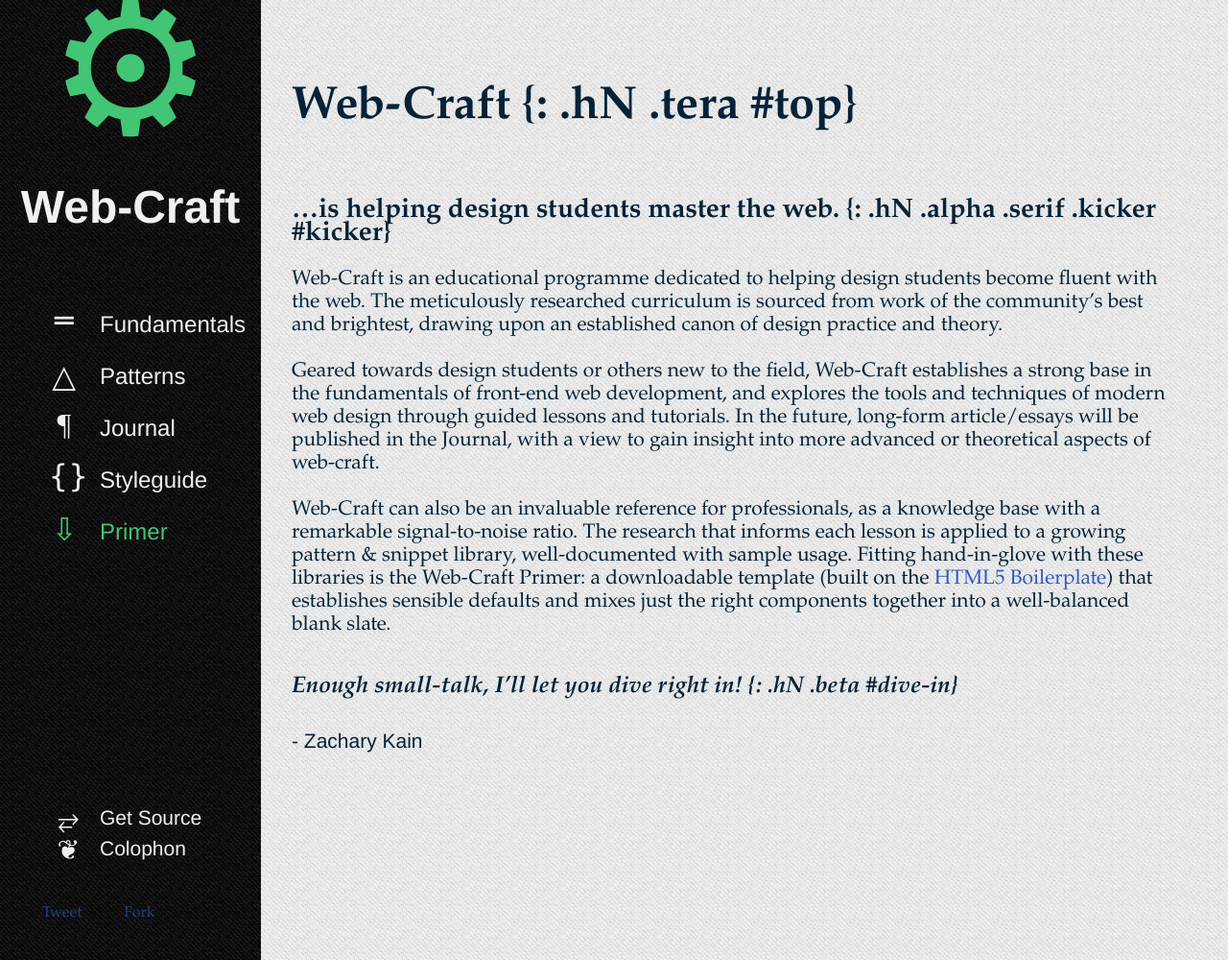
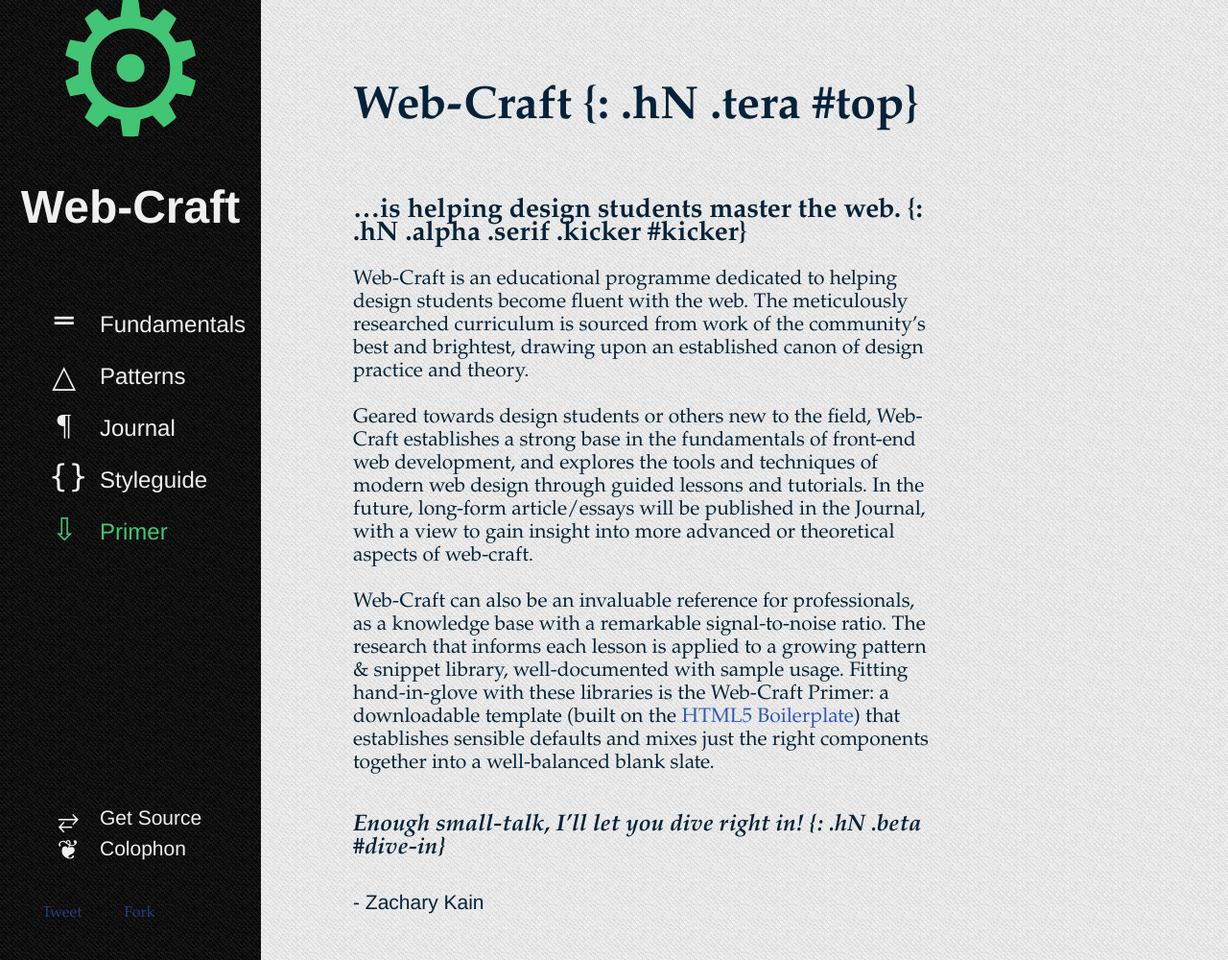
Before and after one commit to caycefischer/webcraft, a Jekyll site: the page built from index.markdown, in a window 1280 px wide and 1000 px high. Shown: the whole window at 96% size. Built offline with Jekyll 4.4.1, drawn with Linux system fonts in a browser that asks for light colours; nearby versions of some CDN libraries; comment, search, counter and statistics services are not loaded.

```diff
--- a/css/style.css
+++ b/css/style.css
@@ -1182,6 +1182,9 @@
     .anchor-panel {
       width: 17em;
    }
+   #top {
+      font-size: 6rem;
+   }
    .page, section[role="main"] {
       margin-left: 0;
       width: 100%;
@@ -1189,9 +1192,9 @@
       padding-right: 1.5em;
    }
    .page.extended {
-      margin-left: 0 !important;
-      padding-left: 19em !important;
-      width: 100% !important;
+      margin-left: 0;
+      padding-left: 19em;
+      width: 100%;
    }
    .social.facebook, .social.google {
       margin-left: 2.75em;
@@ -1205,6 +1208,8 @@
       }
       .page.extended {
          margin-left: 21em;
+         padding-left: 3em;
+         padding-right: 3em;
          width: 38em;
       }
    }
@@ -1212,12 +1217,15 @@
     @media all and (min-width: 965px) {
       .page, section[role="main"] {
          margin-left: 20.5em;
-         padding-left: 1.5em;
+         padding-left: 3em;
          width: 40em;
-         padding-right: 1.5em;
+         padding-right: 3em;
       }
       .anchor-panel .gamma {
          line-height: 1.5;
+      }
+      #top {
+         font-size: 7rem;
       }
    }
 
@@ -1235,10 +1243,11 @@
 
 @media all and (min-width: 1105px) {
       .page, section[role="main"] {
-         padding-right: 3rem;
+         width: 44em;
       }
       .page.extended {
-         margin-left: 24em;
+         margin-left: 20em;
+         width: 44em;
       }
       .anchor-panel .gamma {
          margin-bottom: 0;
@@ -1247,10 +1256,10 @@
 
 @media all and (min-width: 1367px) {
       .page, section[role="main"] {
-         width: 48em;
+         width: 52em;
       }
       .page.extended {
-         margin-left: 24em;
+         margin-left: 22em;
       }
 
    }
```
Also changed, not shown: primer/docs.markdown (+14 -7 lines).
